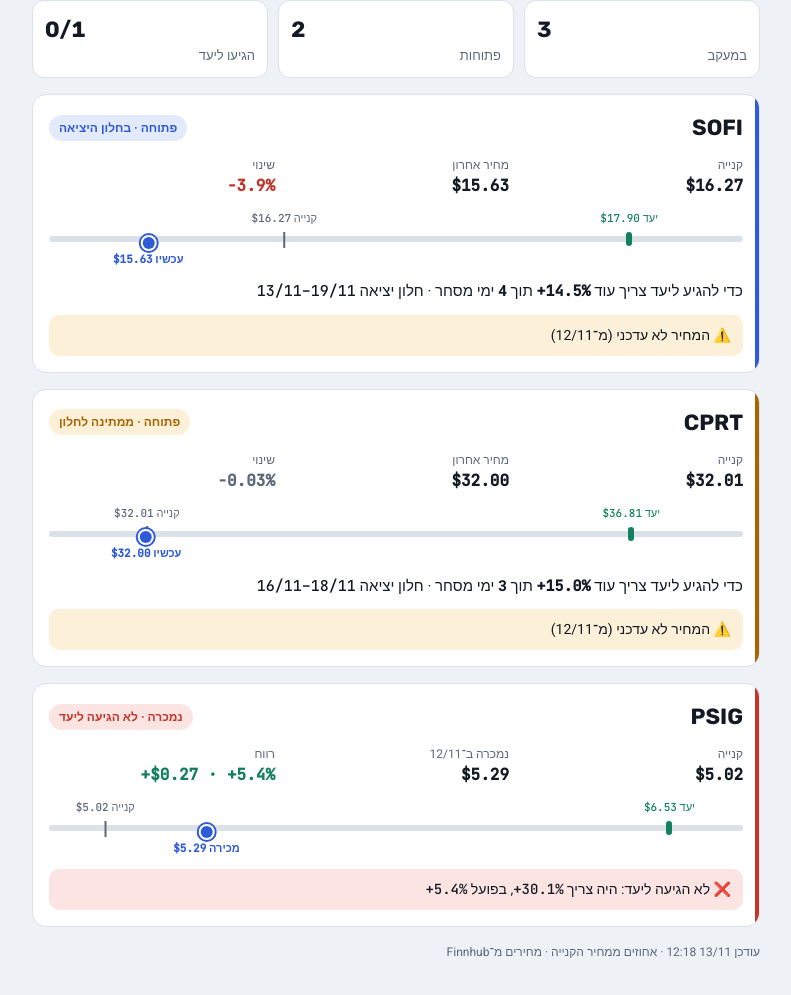
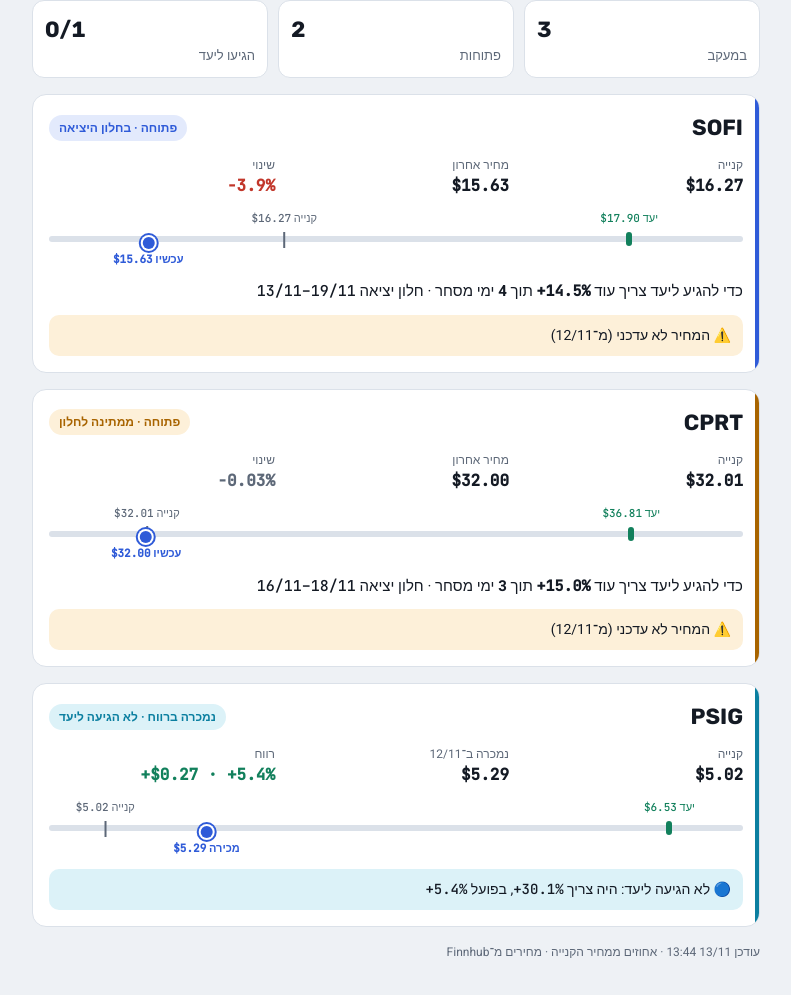
Before and after one commit to razk1991s/stock-watch, a plain HTML site: page docs/index.html in a window 1280 px wide. Shown: the part 99-1094 px from the top of the page, without its empty margins (244-1035 px from the left). Drawn offline with Linux system fonts and the light colour scheme.

Commit message:
summary 2026-11-13

```diff
--- a/docs/index.html
+++ b/docs/index.html
@@ -11,6 +11,7 @@
   --bg:#eef1f5; --surface:#fff; --ink:#141a24; --muted:#5d6878; --line:#dbe1e9;
   --accent:#2f5bd8; --accent-soft:#e3eafc;
   --good:#12805c; --good-soft:#dcf3ea; --bad:#c2372b; --bad-soft:#fbe4e1; --warn:#a86400; --warn-soft:#fdf0d9;
+  --info:#0b7fa0; --info-soft:#dcf2f8;
   --display:"Rubik","Heebo",system-ui,sans-serif; --body:"Heebo",system-ui,sans-serif; --mono:"JetBrains Mono",ui-monospace,monospace;
   color-scheme:light;
 }
@@ -18,6 +19,7 @@
   --bg:#0e131b; --surface:#161d28; --ink:#e8edf4; --muted:#93a0b2; --line:#263142;
   --accent:#7d9cff; --accent-soft:#1d2a4a;
   --good:#45c895; --good-soft:#12322a; --bad:#ff7a6c; --bad-soft:#3a1c1a; --warn:#f0b04a; --warn-soft:#3a2a10;
+  --info:#5fd0ea; --info-soft:#0f2e36;
   color-scheme:dark;}}
 *{box-sizing:border-box} html,body{margin:0}
 body{background:var(--bg);color:var(--ink);font-family:var(--body);font-size:15px;line-height:1.5}
@@ -44,14 +46,14 @@ h1{font-family:var(--display);font-size:26px;margin:0}
 .mk.cur{bottom:0;color:var(--accent);font-weight:700} .mk.cur i{order:-1;width:12px;height:12px;border-radius:50%;background:var(--accent);box-shadow:0 0 0 2px var(--surface),0 0 0 4px var(--accent)}
 .mk.tgt{top:0;color:var(--good)}
 .box{border-radius:10px;padding:10px 12px;font-size:14px}
-.box.bad{background:var(--bad-soft)} .box.good{background:var(--good-soft)} .box.warn{background:var(--warn-soft)}
+.box.bad{background:var(--bad-soft)} .box.good{background:var(--good-soft)} .box.warn{background:var(--warn-soft)} .box.info{background:var(--info-soft)}
 footer{font-size:12px;color:var(--muted)}
 </style>
 </head>
 <body>
 <div class="wrap" id="app"></div>
 <script>
-const R = {"date": "2026-11-13", "generated": "13/11 12:18", "items": [{"symbol": "SOFI", "buy": 16.27, "target": 17.9, "exit_from": "2026-11-13", "exit_to": "2026-11-19", "price": 15.63, "stale": true, "quote_day": "2026-11-12", "status": "open", "left": 4}, {"symbol": "CPRT", "buy": 32.01, "target": 36.81, "exit_from": "2026-11-16", "exit_to": "2026-11-18", "price": 32.0, "stale": true, "quote_day": "2026-11-12", "status": "wait", "left": 3}, {"symbol": "PSIG", "buy": 5.02, "target": 6.53, "exit_from": "2026-11-10", "exit_to": "2026-11-12", "status": "miss", "sold_price": 5.29, "sold_date": "2026-11-12"}]};
+const R = {"date": "2026-11-13", "generated": "13/11 13:44", "items": [{"symbol": "SOFI", "buy": 16.27, "target": 17.9, "exit_from": "2026-11-13", "exit_to": "2026-11-19", "price": 15.63, "stale": true, "quote_day": "2026-11-12", "status": "open", "left": 4}, {"symbol": "CPRT", "buy": 32.01, "target": 36.81, "exit_from": "2026-11-16", "exit_to": "2026-11-18", "price": 32.0, "stale": true, "quote_day": "2026-11-12", "status": "wait", "left": 3}, {"symbol": "PSIG", "buy": 5.02, "target": 6.53, "exit_from": "2026-11-10", "exit_to": "2026-11-12", "status": "miss", "sold_price": 5.29, "sold_date": "2026-11-12"}]};
 const $ = n => "$" + n.toFixed(2);
 const fp = p => (p>0?"+":"") + p.toFixed(Math.abs(p)<0.1&&p!==0?2:1) + "%";
 const fm = x => (x>=0?"+":"-") + "$" + Math.abs(x).toFixed(2);
@@ -61,7 +63,8 @@ const look = {
   open:["פתוחה · בחלון היציאה","var(--accent)","var(--accent-soft)"],
   wait:["פתוחה · ממתינה לחלון","var(--warn)","var(--warn-soft)"],
   hit:["נמכרה · הגיעה ליעד","var(--good)","var(--good-soft)"],
-  miss:["נמכרה · לא הגיעה ליעד","var(--bad)","var(--bad-soft)"],
+  partial:["נמכרה ברווח · לא הגיעה ליעד","var(--info)","var(--info-soft)"],
+  miss:["נמכרה בהפסד · לא הגיעה ליעד","var(--bad)","var(--bad-soft)"],
   decide:["הזמן נגמר בהפסד","var(--warn)","var(--warn-soft)"],
   error:["אין מחיר","var(--muted)","var(--line)"]
 };
@@ -74,8 +77,9 @@ function ladder(i, price){
     <div class="mk cur" style="left:${x(price)}"><i></i><span>${i.sold_price!=null?"מכירה":"עכשיו"} <span class="num">${$(price)}</span></span></div></div>`;
 }
 function card(i){
-  const [label,color,soft] = look[i.status];
   const price = i.sold_price ?? i.price;
+  const st = (i.status==="miss" && price>=i.buy) ? "partial" : i.status;
+  const [label,color,soft] = look[st];
   let body = "";
   if (price != null){
     const ch=(price-i.buy)/i.buy*100;
@@ -86,7 +90,7 @@ function card(i){
     </div>${ladder(i,price)}`;
     const tp=(i.target-i.buy)/i.buy*100, need=(i.target-price)/price*100;
     if (i.status==="hit") body += `<div class="box good">✅ הגיעה ליעד (<span class="num">${fp(tp)}</span>)</div>`;
-    else if (i.status==="miss") body += `<div class="box bad">❌ לא הגיעה ליעד: היה צריך <span class="num">${fp(tp)}</span>, בפועל <span class="num">${fp(ch)}</span></div>`;
+    else if (i.status==="miss") body += `<div class="box ${st==="partial"?"info":"bad"}">${st==="partial"?"🔵":"❌"} לא הגיעה ליעד: היה צריך <span class="num">${fp(tp)}</span>, בפועל <span class="num">${fp(ch)}</span></div>`;
     else if (i.status==="decide") body += `<div class="box warn">חלון היציאה נגמר ואתה בהפסד. להחליט אם לצאת.</div>`;
     else body += `<div>כדי להגיע ליעד צריך עוד <b class="num">${fp(need)}</b> תוך <b>${i.left}</b> ימי מסחר · חלון יציאה <span class="num">${ddmm(i.exit_from)}–${ddmm(i.exit_to)}</span></div>`;
     if (i.stale) body += `<div class="box warn">⚠️ המחיר לא עדכני (מ־${ddmm(i.quote_day)})</div>`;
```
